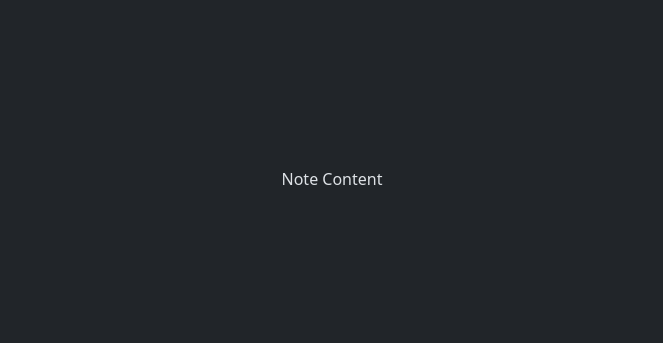
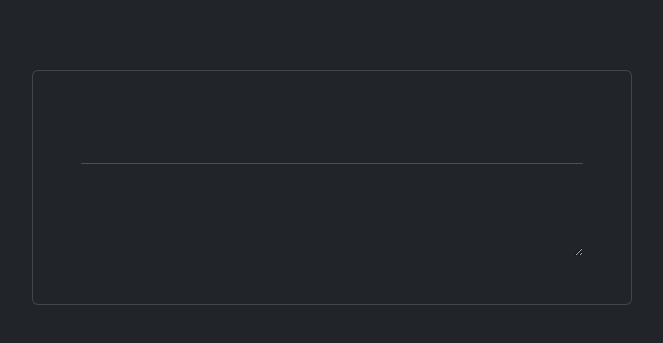
Before and after one commit to SultanYusupov/notes-on-react, a React (Vite) app: page / in a window 1280 px wide. Both pictures are taken after a click on the element "Список покупок". Shown: the part 213-556 px from the top of the page, without its empty margins (308-971 px from the left). Built offline with nearby package versions, Linux system fonts and the light colour scheme; data requests are answered from the project's data file.

Commit message:
Pass noteId in navigation. Get note data from state by Id

```diff
--- a/src/components/NoteContent.tsx
+++ b/src/components/NoteContent.tsx
@@ -1,5 +1,34 @@
+import {Card, Form} from "react-bootstrap";
+import {useState} from "react";
+import {useLocation} from "react-router";
+import {useAppSelector} from "../hooks/redux-hooks.ts";
+import {iNote} from "../interfaces/iNote.ts";
+import {selectItemById} from "../state/noteSelector.ts";
+
 export function NoteContent() {
-    return(
-        <p>Note Content</p>
+    const {state} = useLocation();
+    const id:number = state.id;
+    const [showEditIcon, setEditIcon] = useState<boolean>(false);
+    const note:iNote | undefined = useAppSelector(state => selectItemById(state, id));
+    console.log(note)
+    const [title, setTitle] = useState<string>('');
+    const [text, setText] = useState<string>('');
+
+    return (
+        <div style={{margin: '0 auto', width: '600px',}}>
+
+            <Card style={{width: '100%'}}>
+                <Card.Body>
+                    <Card.Title className={'border-bottom pb-2'}><Form.Control className={'border-0'} type={"text"}
+                                                                               value={title}
+                                                                               onFocus={() => setEditIcon(true)}
+                                                                               onChange={(e) => setTitle(e.target.value)}/></Card.Title>
+                    <Card.Text>
+                        <Form.Control className={'border-0'} as="textarea" rows={3} value={text}
+                                      onFocus={() => setEditIcon(true)} onChange={(e) => setText(e.target.value)}/>
+                    </Card.Text>
+                </Card.Body>
+            </Card>
+        </div>
     )
 }
--- a/src/components/NotePreview.tsx
+++ b/src/components/NotePreview.tsx
@@ -19,7 +19,7 @@ export default function NotePreview({note}:PreviewProps) {
                onMouseLeave={() => toggleCursorPointer('default', 'none')}
         >
             <Toast.Header closeButton={false}>
-                <strong className="me-auto" onClick={() => navigate(`${note.id}`, {replace: false})}>{note.title}</strong>
+                <strong className="me-auto" onClick={() => navigate(`${note.id}`, {replace: false, state: {id: note.id}})}>{note.title}</strong>
                 <small onClick={() => navigate(`${note.id}`, {replace: false})}>{note.dateCreate}</small>
                 <CloseButton/>
             </Toast.Header>
--- /dev/null
+++ b/src/state/noteSelector.ts
@@ -0,0 +1,11 @@
+import { createSelector } from '@reduxjs/toolkit';
+import type { RootState } from './store.ts'; // импорт типа корневого состояния
+
+// Предположим, что у вас есть слайс с именем 'items' и в нём массив 'items'
+const selectNotes = (state: RootState) => state.notes.noteList;
+
+// Селектор для получения элемента по id
+export const selectItemById = createSelector(
+    [selectNotes, (_state: RootState, noteId: number) => noteId],
+    (noteList, noteId) => noteList.find(note => note.id === noteId)
+);
```
